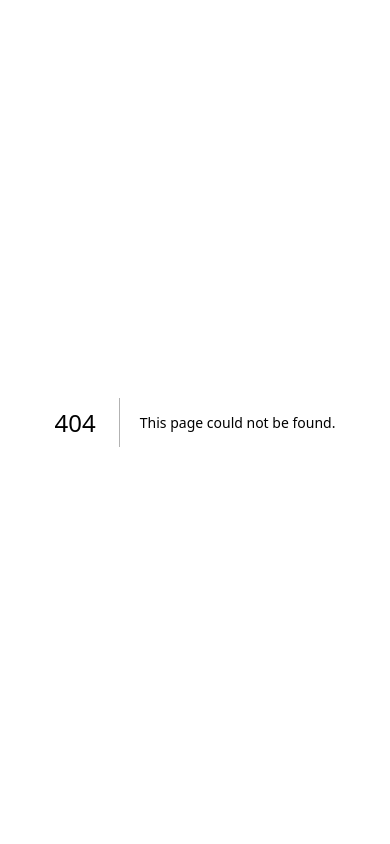
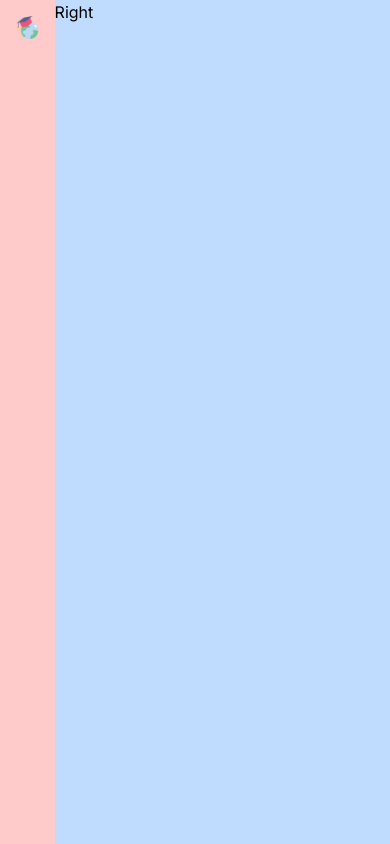
Before and after one commit to nicogarbaccio/campus-compass, a Next.js app: page /admin in a window 390 px wide. Before the commit this address had no page. Built offline with nearby package versions, Linux system fonts and the light colour scheme.

Commit message:
responsive layout

```diff
--- /dev/null
+++ b/src/app/(dashboard)/admin/page.tsx
@@ -0,0 +1,7 @@
+const AdminPage = () => {
+    return (
+        <div className="">Admin Page</div>
+    )
+}
+
+export default AdminPage;
--- /dev/null
+++ b/src/app/(dashboard)/layout.tsx
@@ -0,0 +1,22 @@
+import Image from "next/image";
+import Link from "next/link";
+
+export default function DashboardLayout({
+  children,
+}: Readonly<{
+  children: React.ReactNode;
+}>) {
+  return (
+    <div className="h-screen flex">
+        {/* LEFT */}
+        <div className="w-[14%] md:w-[8%] lg:w-[16%] xl:w-[14%] bg-red-200 p-4">
+          <Link href="/" className="flex items-center justify-center lg:justify-start gap-2">
+            <Image src="/logo.png" alt="logo" width={32} height={32} />
+            <span className="hidden lg:block">Campus Compass</span>
+          </Link>
+        </div>
+        {/* RIGHT */}
+        <div className="w-[86%] md:w-[92%] lg:w-[84%] xl:w-[86%] bg-blue-200">Right</div>
+    </div>
+  );
+}
--- /dev/null
+++ b/src/app/(dashboard)/parent/page.tsx
@@ -0,0 +1,7 @@
+const ParentPage = () => {
+    return (
+        <div className="">Parent Page</div>
+    )
+}
+
+export default ParentPage;
--- /dev/null
+++ b/src/app/(dashboard)/student/page.tsx
@@ -0,0 +1,7 @@
+const StudentPage = () => {
+    return (
+        <div className="">Student Page</div>
+    )
+}
+
+export default StudentPage;
--- /dev/null
+++ b/src/app/(dashboard)/teacher/page.tsx
@@ -0,0 +1,7 @@
+const TeacherPage = () => {
+    return (
+        <div className="">Teacher Page</div>
+    )
+}
+
+export default TeacherPage;
--- /dev/null
+++ b/src/app/sign-in/page.tsx
@@ -0,0 +1,7 @@
+const LoginPage = () => {
+    return (
+        <div className="">Login Page</div>
+    )
+}
+
+export default LoginPage;
--- /dev/null
+++ b/src/components/Navbar.tsx
@@ -0,0 +1,7 @@
+const Navbar = () => {
+    return (
+        <div>Navbar</div>
+    )
+}
+
+export default Navbar;
```
